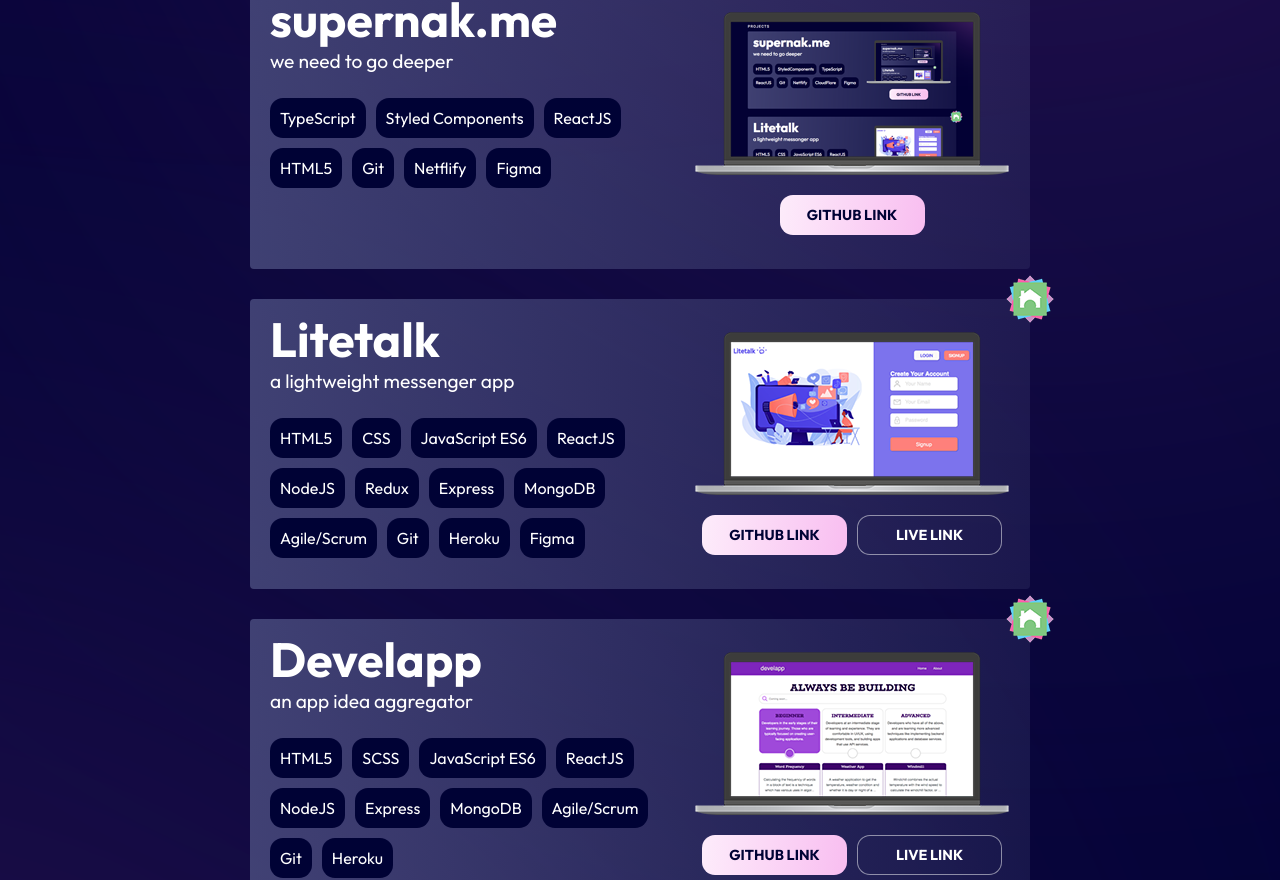
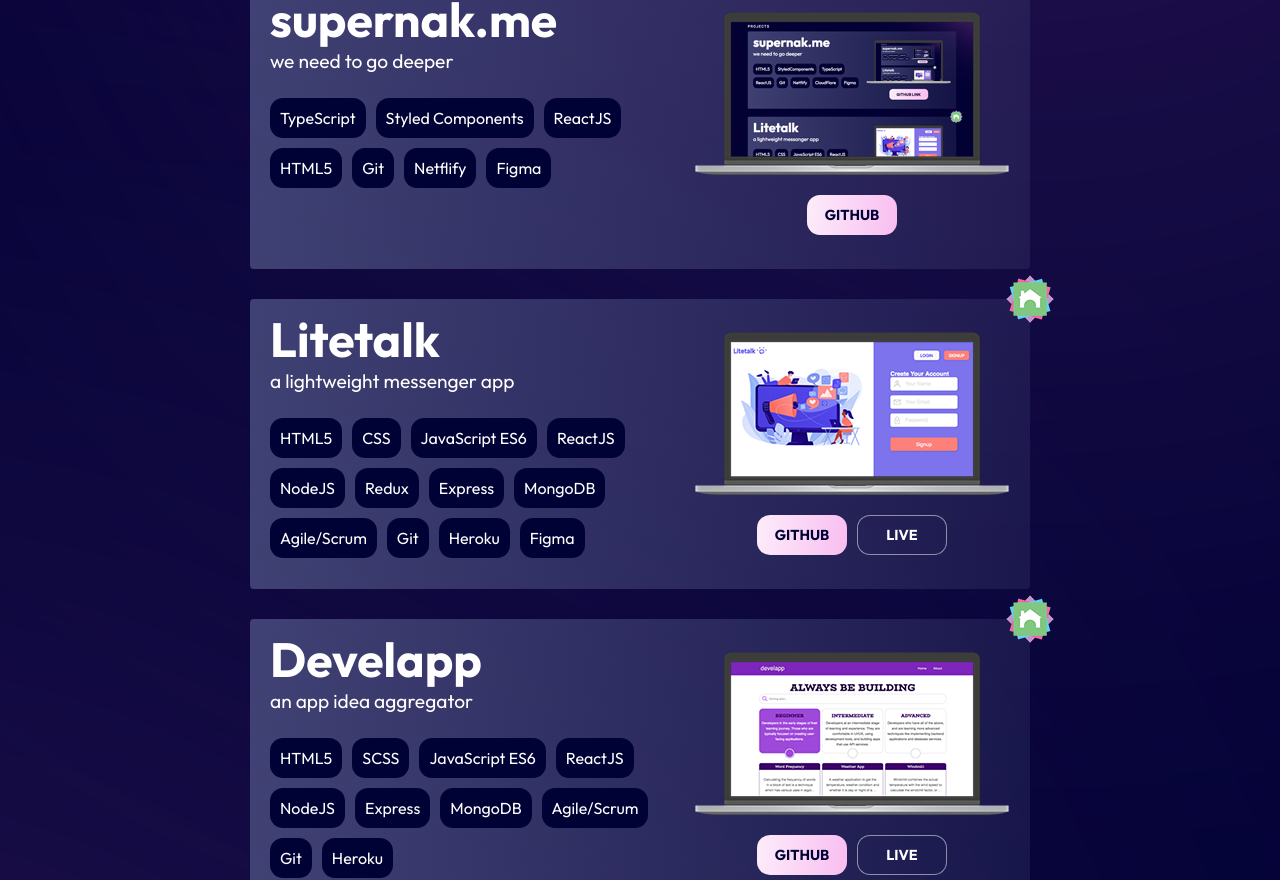
Before and after one commit to jaceksupernak/portfolio, a React (Create React App) app: page / in a window 1280 px wide. Shown: the part 1115-1995 px from the top of the page. Built offline with nearby package versions, Linux system fonts and the light colour scheme.

Commit message:
refactor: remove the reduntant 'link' name in link name project button

```diff
--- a/src/components/projects/Projects.tsx
+++ b/src/components/projects/Projects.tsx
@@ -37,18 +37,18 @@
             <ButtonsContainerStyled>
               <Button
                 type="primary"
-                text="github link"
+                text="github"
                 href={gitHubLink}
-                width="145px"
+                width="90px"
                 height="40px"
                 fontSize="0.9rem"
               />
               {liveLink ? (
                 <Button
                   type="secondary"
-                  text="live link"
+                  text="live"
                   href={liveLink}
-                  width="145px"
+                  width="90px"
                   height="40px"
                   fontSize="0.9rem"
                 />
```
